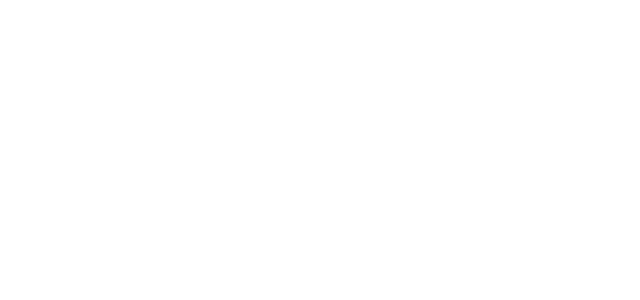
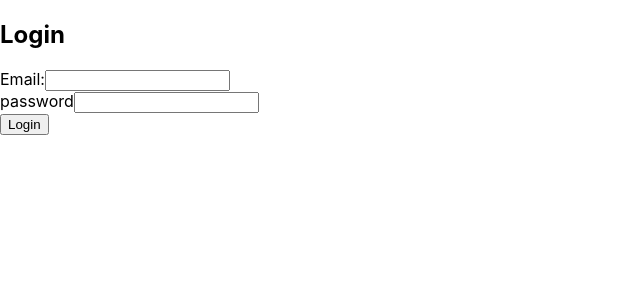
Before and after one commit to PAW-AntaraTI501P/20230140238-react-app, a React (Create React App) app: page /login in a window 1280 px wide. Before the commit this address had no page. Shown: the top 300 px of the page, without its empty margins (0-640 px from the left). Built offline with nearby package versions, Linux system fonts and the light colour scheme.

Commit message:
feat: add login feature

```diff
--- a/src/App.js
+++ b/src/App.js
@@ -4,12 +4,14 @@
 import { BrowserRouter as Router, Routes, Route } from "react-router-dom";
 import HomePage from "./pages/Home/HomePage";
 import TodoPage from "./pages/Todo/TodoPage";
+import LoginPage from "./pages/Login/LoginPage";
 import "./App.css";
 
 function App() {
   return (
     <Router>
       <Routes>
+        <Route path="/login" element={<LoginPage />} />
         <Route path="/" element={<HomePage />} />
         <Route path="/todos" element={<TodoPage />} />
       </Routes>
--- /dev/null
+++ b/src/pages/Login/LoginPage.js
@@ -0,0 +1,60 @@
+import React, { useState } from "react";
+
+import axios from "axios";
+import { useNavigate } from "react-router-dom";
+
+function LoginPage() {
+    const [email, setEmail] = useState("");
+    const [password, setPassword] = useState("");
+    const navigate = useNavigate();
+
+    const handleSubmit = async (e) => {
+        e.preventDefault();
+        try {
+            //kirim permintaan POST ke endpoitn login
+            const response = await axios.post(
+                "/api/auth/login", // Cukup seperti ini
+                { email, password }
+            );
+
+            //simpen token yang diterima ke local storage
+            localStorage.setItem("token", response.data.token);
+            localStorage.setItem("user", JSON.stringify(response.data.user));
+
+            alert("Login berhasil!");
+            navigate("/"); //arahin ke halaman utama/dashboard setelah login
+        } catch (error) {
+            console.error("Login gagal:", error.response.data);
+            alert("Login gagal. Periksa kembali email dan password anda.");
+        }
+    };
+
+    return (
+        <div>
+            <h2>Login</h2>
+            <form onSubmit={handleSubmit}>
+                <div>
+                    <label>Email:</label>
+                    <input
+                    type="Email"
+                    value={email}
+                    onChange={ (e) => setEmail(e.target.value)}
+                required
+                    />
+                </div>
+                <div>
+                    <label>password</label>
+                    <input
+                    type="password"
+                    value={password}
+                    onChange={ (e) => setPassword(e.target.value) }
+                    required
+                    />
+                </div>
+                <button type="submit">Login</button>
+            </form>
+        </div>
+    );
+}
+
+export default LoginPage;
```
Also changed, not shown: src/components/ProtectedRoute.js (added, +13 -0 lines).
